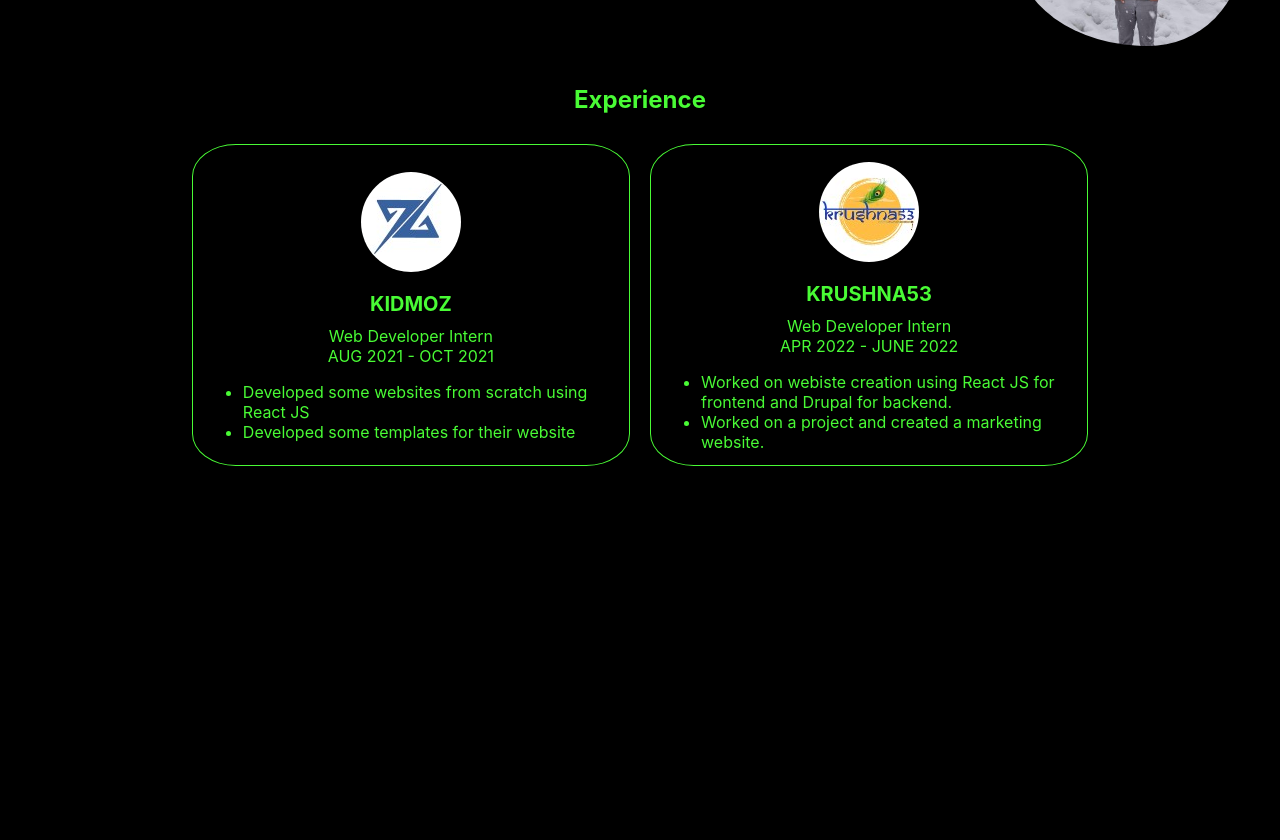
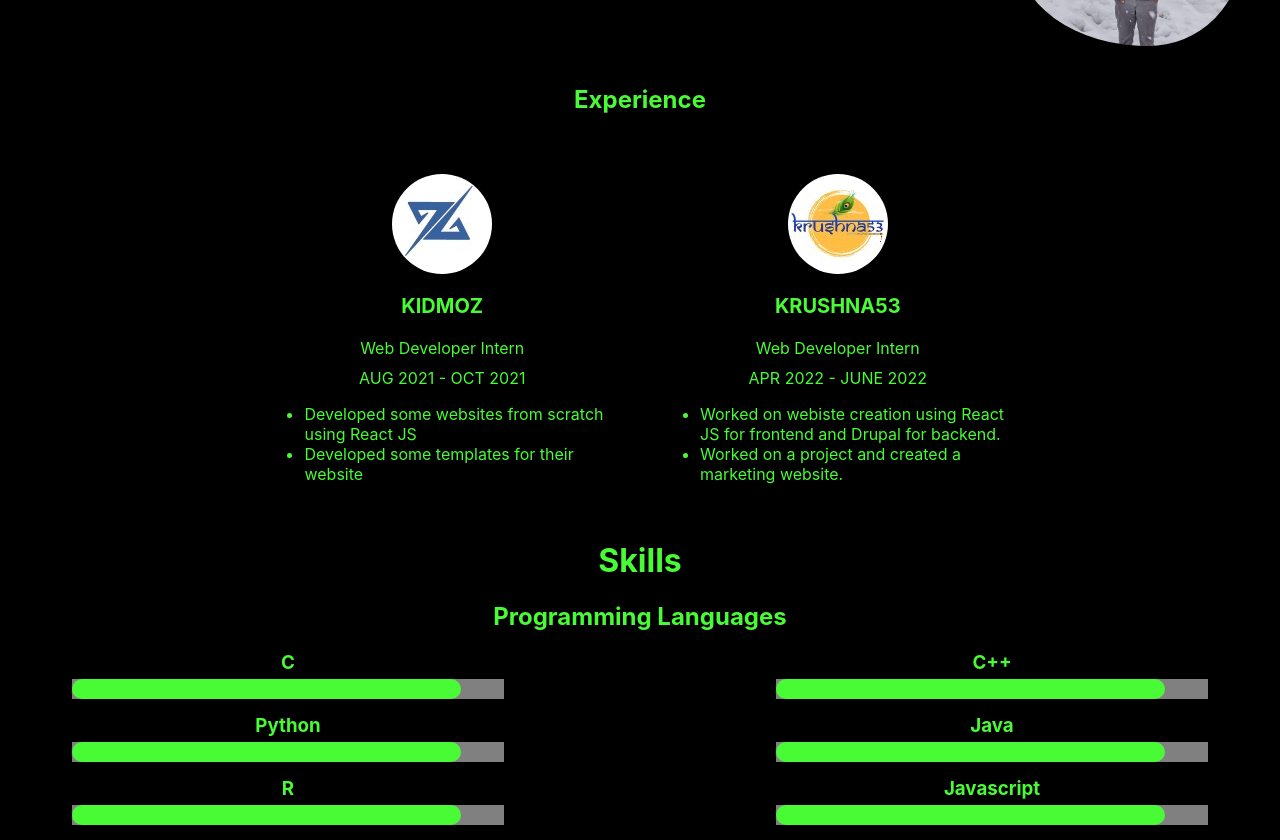
Before and after one commit to Varshith1909/Portfolio, a React (Create React App) app: page / in a window 1280 px wide. Shown: the part 1000-1840 px from the top of the page. Before the commit the page ends 1476 px from the top, so only its background shows below. Built offline with nearby package versions, Linux system fonts and the light colour scheme.

Commit message:
Skills
Added skills to my website. This consistes of progress bar representing about the particular language and my profeciency in that language.

```diff
--- a/src/App.js
+++ b/src/App.js
@@ -2,6 +2,7 @@ import Home from './components/Home';
 import Navigation from './components/Navbar';
 import './App.css';
 import About from './components/About';
+import Skills from './components/Skills';
 
 function App() {
   return (
@@ -9,6 +10,7 @@ function App() {
         <Navigation />
         <Home />
         <About />
+        <Skills />
     </div>
   );
 }
--- a/src/components/About.js
+++ b/src/components/About.js
@@ -25,7 +25,7 @@ function About() {
                 <div className='job1'>
                     <img src={job1} className='jobi' alt='job1' />
                     <div className='company'>KIDMOZ</div>
-                    <div className='job1-title'>Web Developer Intern</div>
+                    <div className='title'>Web Developer Intern</div>
                     <div className='duration'>AUG 2021 - OCT 2021</div>
                     <ul>
                         <li>Developed some websites from scratch using React JS</li>
@@ -35,7 +35,7 @@ function About() {
                 <div className='job2'>
                     <img src={job2} className='jobi' alt='job2' />
                     <div className='company'>KRUSHNA53</div>
-                    <div className='job2-title'>Web Developer Intern</div>
+                    <div className='title'>Web Developer Intern</div>
                     <div className='duration'>APR 2022 - JUNE 2022</div>
                     <ul>
                         <li>Worked on webiste creation using React JS for frontend and Drupal for backend.</li>
--- /dev/null
+++ b/src/components/Skills.js
@@ -0,0 +1,41 @@
+import React from 'react';
+import '../styles/Skills.css'
+
+function Skills() {
+  return (
+    <div className='main-sk'>
+        <h1>Skills</h1>
+        <div className='prgm'>
+            <h2>Programming Languages</h2>
+            <div className='skill'>
+                <div>
+                    <h3>C</h3>
+                    <progress value="90" max="100" title="90%"></progress>
+                </div>
+                <div>
+                    <h3>C++</h3>
+                    <progress value="90" max="100" title="90%"></progress>
+                </div>
+                <div>
+                    <h3>Python</h3>
+                    <progress value="90" max="100" title="90%"></progress>
+                </div>
+                <div>
+                    <h3>Java</h3>
+                    <progress value="90" max="100" title="90%"></progress>
+                </div>
+                <div>
+                    <h3>R</h3>
+                    <progress value="90" max="100" title="90%"></progress>
+                </div>
+                <div>
+                    <h3>Javascript</h3>
+                    <progress value="90" max="100" title="90%"></progress>
+                </div>
+            </div>
+        </div>
+    </div>
+  )
+}
+
+export default Skills
--- a/src/styles/About.css
+++ b/src/styles/About.css
@@ -35,12 +35,10 @@
 
 .job1, .job2{
     color: #49fb35;
-    border: 1px solid #49fb35;
-    border-radius: 10%;
+    border-radius: 15%;
     padding: 10px;
     margin: 10px;
-    width: 35%;
-    height: 300px;
+    width: 30%;
     display: flex;
     flex-direction: column;
     align-items: center;
@@ -51,7 +49,7 @@
 .job{
     display: flex;
     flex-direction: row;
-    align-items: center;
+    align-items: stretch;
     justify-content: center;
 }
 
@@ -77,3 +75,7 @@
 li{
     text-align: left;
 }
+
+.title{
+    padding: 10px;
+}
--- /dev/null
+++ b/src/styles/Skills.css
@@ -0,0 +1,42 @@
+.main-sk {
+    text-align: center;
+}
+
+.skill{
+    display: flex;
+    flex-direction: row;
+    flex-wrap: wrap;
+    justify-content: space-between;
+    align-items: center;
+}
+
+.skill div{
+    display: flex;
+    flex-direction: column;
+    align-items: center;
+    justify-content: space-between;
+    margin-bottom: 10px;
+    flex-basis: 45%;
+}
+
+.skill h3{
+    margin:0;
+    color: #49fb35;
+}
+
+progress{
+    width: 75%;
+    height: 20px;
+    margin: 5px;
+    border-radius: 10px;
+    background-color: black;
+}
+
+progress::-webkit-progress-value {
+    background-color: #49fb35;
+    border-radius: 10px;
+}
+
+h1,h2{
+    color: #49fb35;
+}
```
